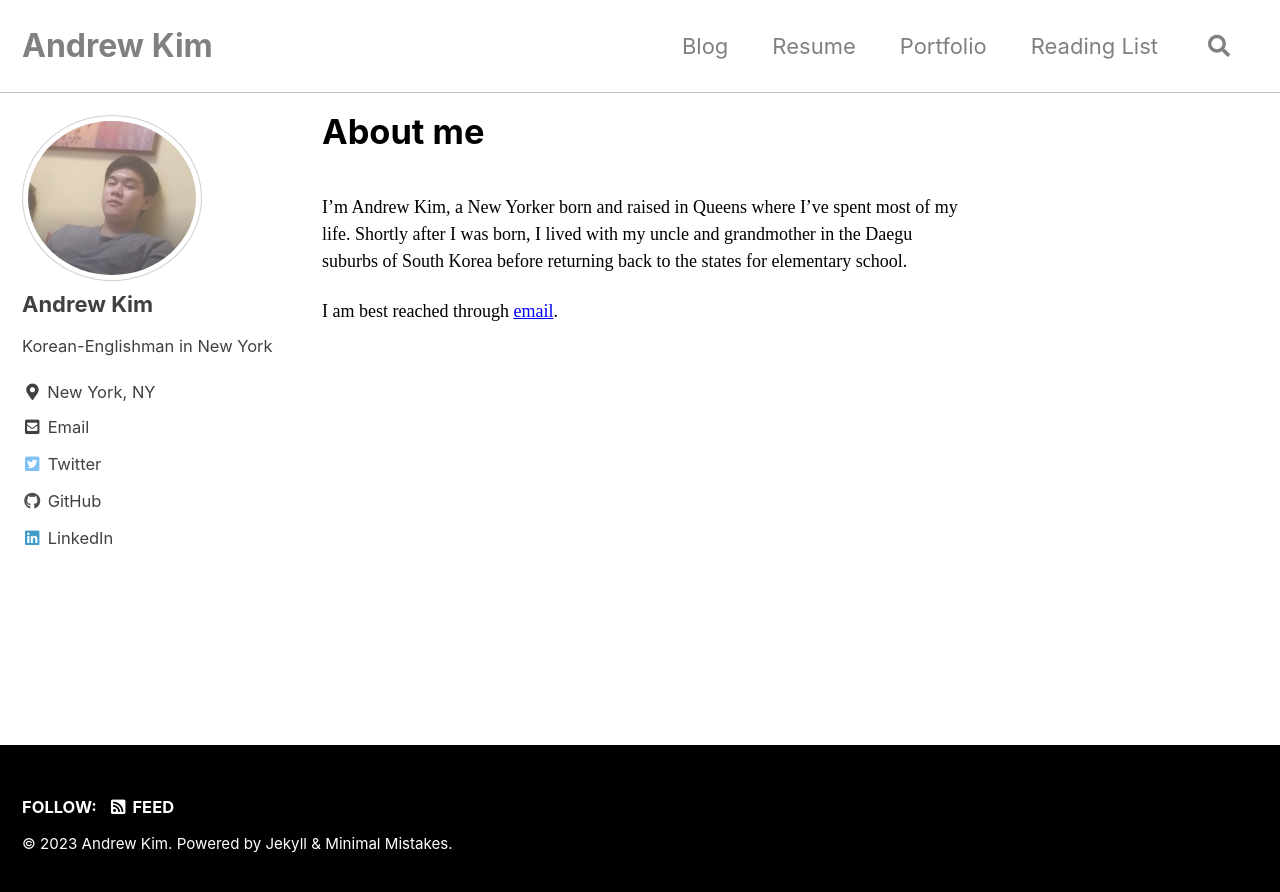
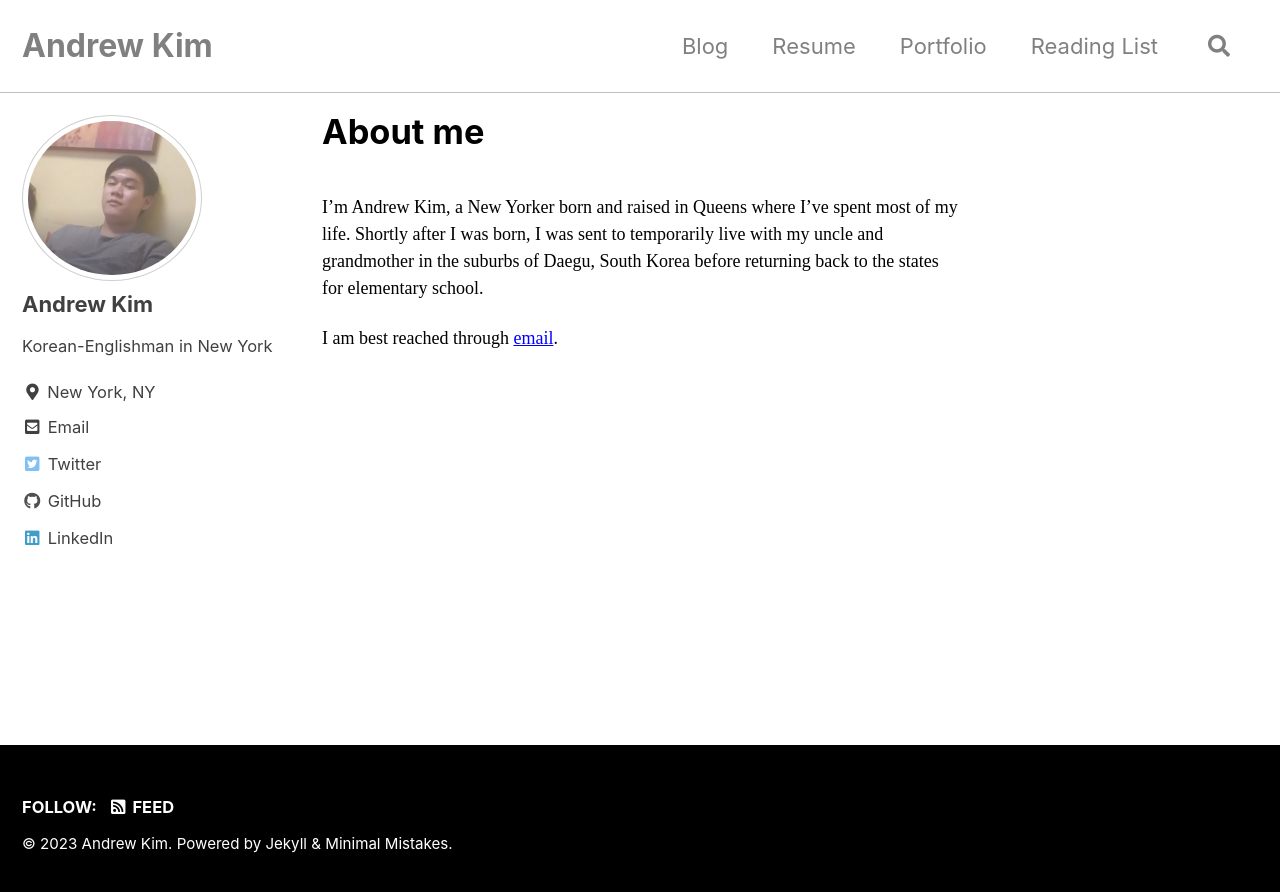
Before and after one commit to andrewwkimm/andrewwkimm.github.io, a Jekyll site: the page built from index.md, in a window 1280 px wide. Shown: the top 892 px of the page. Built offline with Jekyll 4.4.1, drawn with Linux system fonts in a browser that asks for light colours; cached includes are drawn as plain includes.

Commit message:
Fix typo

```diff
--- a/index.md
+++ b/index.md
@@ -6,7 +6,8 @@ author_profile: true
 
 <br>
 I'm Andrew Kim, a New Yorker born and raised in Queens where I've spent most of my life.
-Shortly after I was born, I lived with my uncle and grandmother in the Daegu suburbs of South Korea
-before returning back to the states for elementary school.
+Shortly after I was born, I was sent to temporarily live with my uncle and grandmother
+in the suburbs of Daegu, South Korea before returning back to the states for elementary
+school.
 
 I am best reached through [email](andrewkimka@gmail.com).
```
